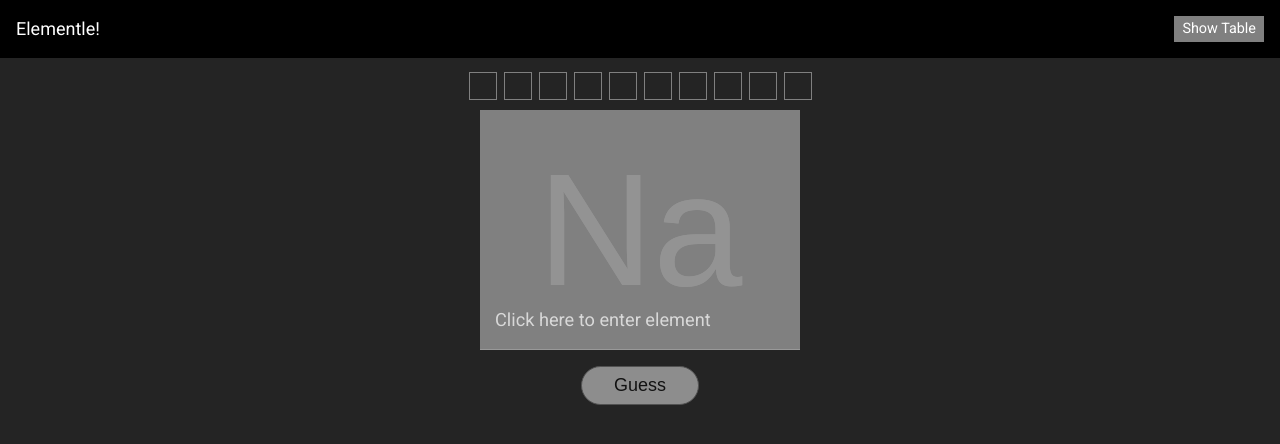
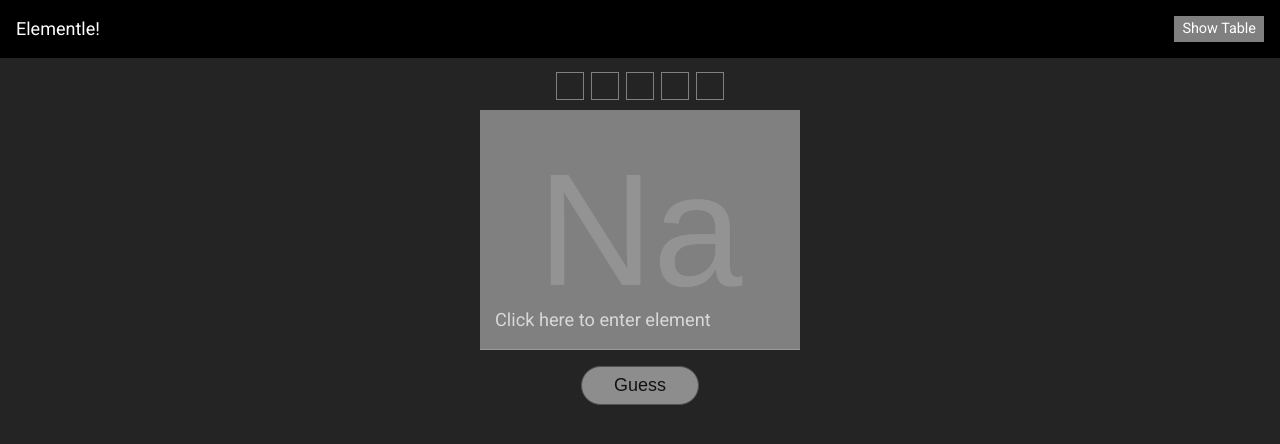
Before and after one commit to nickpeterb/periodic-wordle, an Angular app: page / in a window 1280 px wide. Shown: the top 444 px of the page. Built offline with nearby package versions, Linux system fonts and the light colour scheme.

Commit message:
limited to 5 guesses, use display categories

```diff
--- a/src/app/home/home.component.html
+++ b/src/app/home/home.component.html
@@ -55,7 +55,7 @@
           <span class="number" *ngIf="suggestedElem.number >= 0">{{
             suggestedElem.number
           }}</span>
-          <span class="cat">{{ suggestedElem.category }}</span>
+          <span class="cat">{{ suggestedElem.display_cat }}</span>
           <div class="name-wrap">
             <span class="name">{{ suggestedElem.name }}</span>
           </div>
--- a/src/app/home/home.component.ts
+++ b/src/app/home/home.component.ts
@@ -14,7 +14,7 @@ export class HomeComponent implements OnInit {
   answer: PeriodicElement;
   result: string = '';
   isDone: boolean = false;
-  totalGuesses: number = 10;
+  totalGuesses: number = 5;
   guessesLeft: number = this.totalGuesses;
   guesses: PeriodicElement[] = [];
   suggestedElem: PeriodicElement | null = null;
--- a/src/app/periodic-table/periodic-table.component.html
+++ b/src/app/periodic-table/periodic-table.component.html
@@ -4,7 +4,7 @@
     [id]="elem.name.toLowerCase()"
     [ngStyle]="{ 'background-color': color(elem.category) }"
     [ngClass]="{ bad: isBad(elem) }"
-    [title]="elem.category + ' - ' + elem.name"
+    [title]="elem.display_cat + ' - ' + elem.name"
   >
     <div class="num" *ngIf="elem.number > 0">{{ elem.number }}</div>
     <div class="sym">
```
